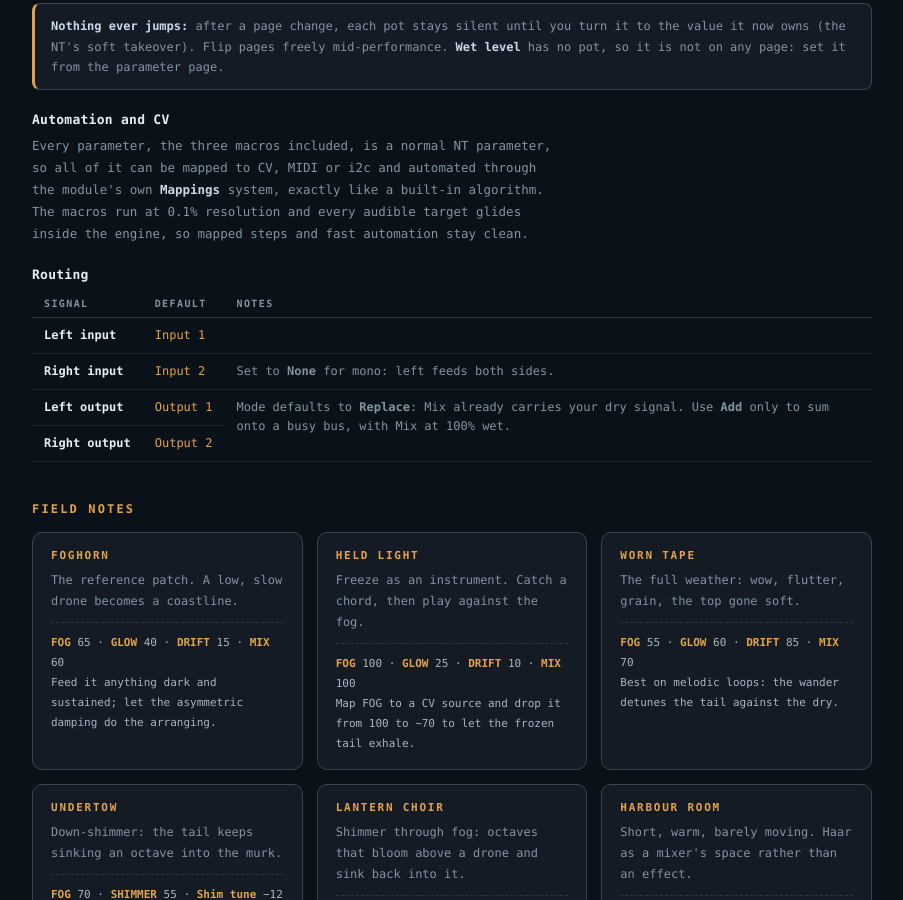
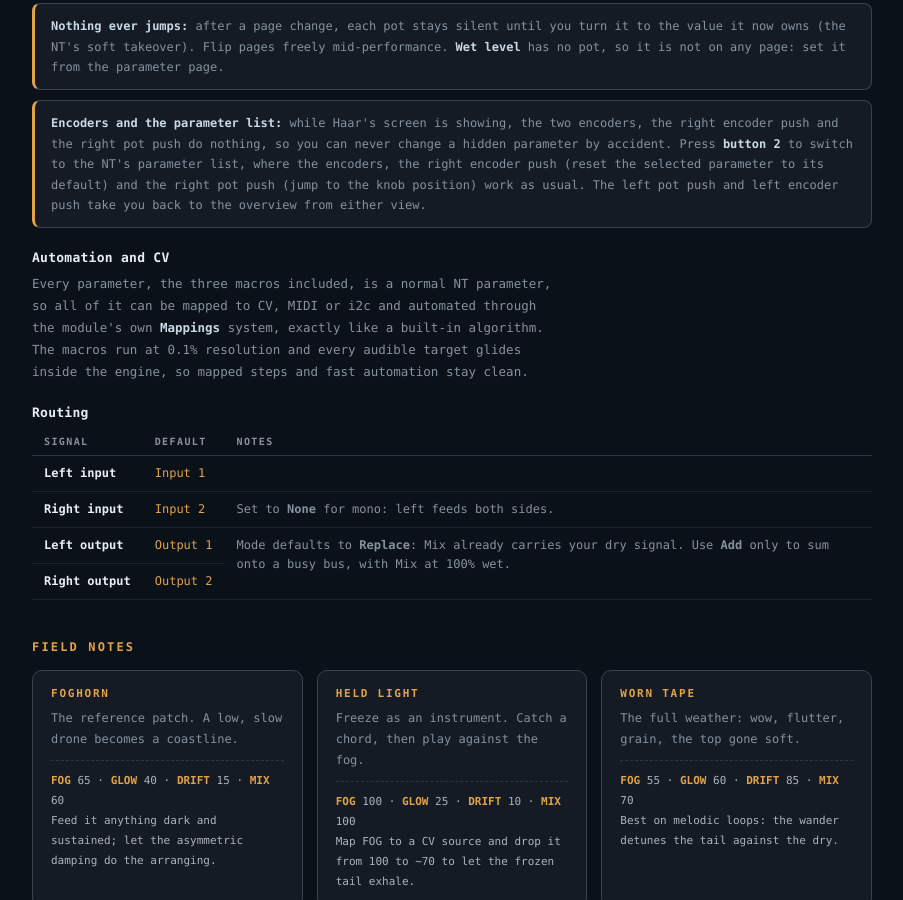
Before and after one commit to ormermodular/haar, a plain HTML site: page docs/nt/index.html in a window 1280 px wide. Shown: the part 3399-4299 px from the top of the page, without its empty margins (188-1091 px from the left). Drawn offline with Linux system fonts and the light colour scheme.

Commit message:
NT manual: encoders and the parameter list
While Haar's screen is showing, the encoders, the right encoder push and the
right pot push do nothing; button 2 switches to the NT's parameter list
where they work as usual. Added to MANUAL.md and index.html.

```diff
--- a/docs/nt/index.html
+++ b/docs/nt/index.html
@@ -262,6 +262,12 @@
     until you turn it to the value it now owns (the NT's soft takeover). Flip pages freely
     mid-performance. <b>Wet level</b> has no pot, so it is not on any page: set it from the
     parameter page.</p>
+    <p class="note"><b>Encoders and the parameter list:</b> while Haar's screen is showing,
+    the two encoders, the right encoder push and the right pot push do nothing, so you can
+    never change a hidden parameter by accident. Press <b>button 2</b> to switch to the NT's
+    parameter list, where the encoders, the right encoder push (reset the selected parameter
+    to its default) and the right pot push (jump to the knob position) work as usual. The
+    left pot push and left encoder push take you back to the overview from either view.</p>
     <h3>Automation and CV</h3>
     <p>Every parameter, the three macros included, is a normal NT parameter, so all of it
     can be mapped to CV, MIDI or i2c and automated through the module's own
```
Also changed, not shown: 1 other file.
